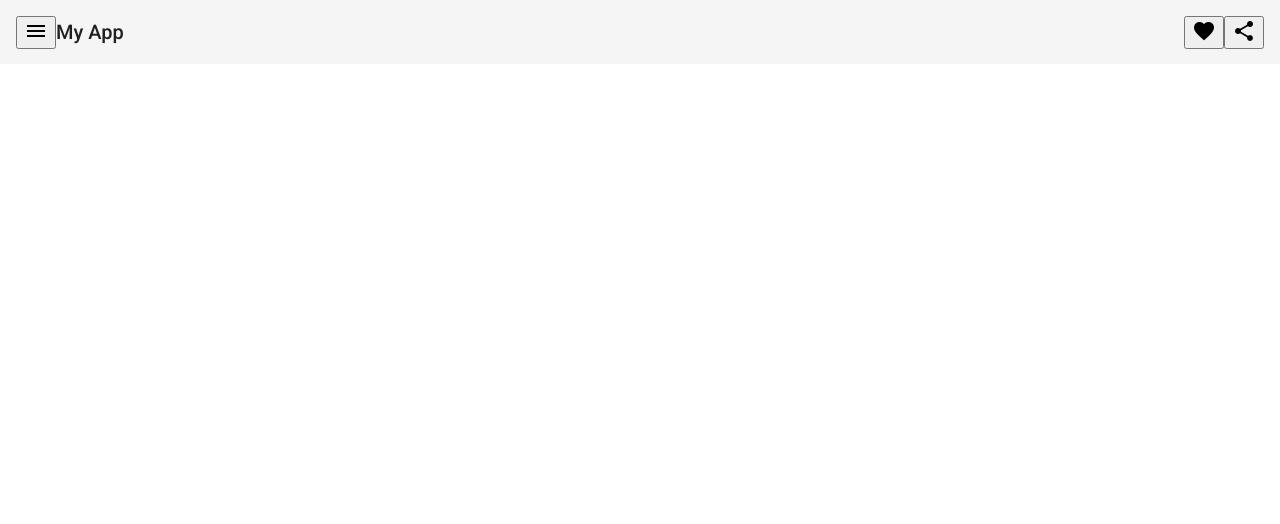
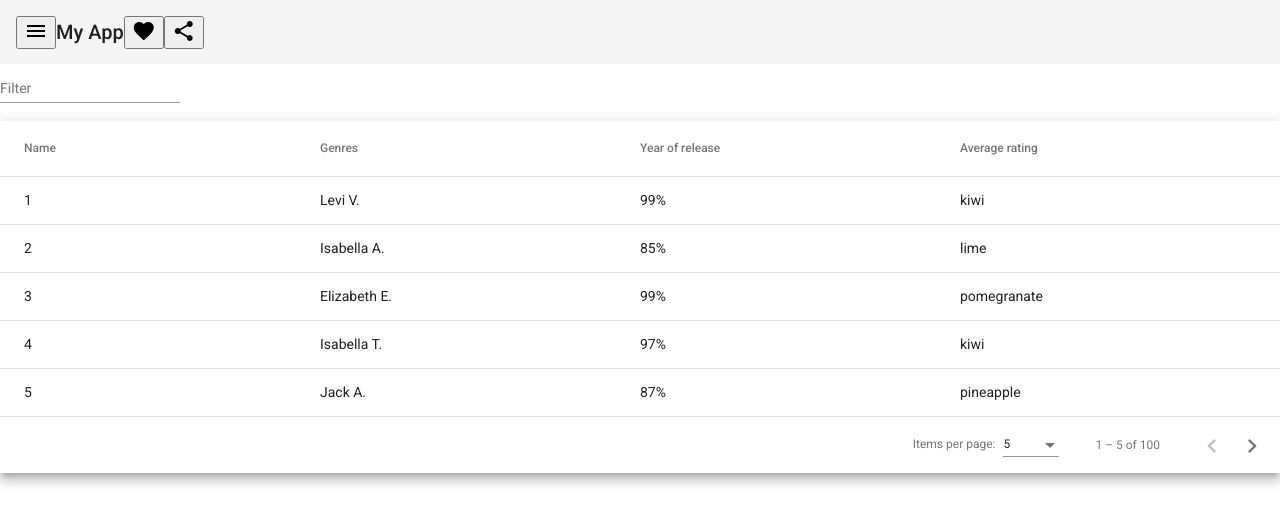
Before and after one commit to sumedhsalvi/optamo-coding-task, an Angular app in the folder movies-search-engine-ui/: page / in a window 1280 px wide. Shown: the top 524 px of the page. Built offline with nearby package versions, Linux system fonts and the light colour scheme.

Commit message:
Added data display and nav toolbar componet

```diff
--- a/movies-search-engine-ui/src/app/dashboard/dashboard.component.html
+++ b/movies-search-engine-ui/src/app/dashboard/dashboard.component.html
@@ -1,21 +1,11 @@
 <!-- Navigation Toolbar START -->
-<mat-toolbar>
-  <button mat-icon-button class="example-icon" aria-label="Example icon-button with menu icon">
-   <mat-icon>menu</mat-icon>
- </button>
- <span>My App</span>
- <span class="example-spacer"></span>
- <button mat-icon-button class="example-icon favorite-icon" aria-label="Example icon-button with heart icon">
-   <mat-icon>favorite</mat-icon>
- </button>
- <button mat-icon-button class="example-icon" aria-label="Example icon-button with share icon">
-  <mat-icon>share</mat-icon>
-</button>
-</mat-toolbar>
+<app-nav-toolbar></app-nav-toolbar>
 <!-- Navigation Toolbar END -->
 
-<div>
+<div class="panel-container">
   <div class="left-panel"></div>
-  <div class="center-panel"></div>
+  <div class="center-panel">
+    <app-data-display-panel></app-data-display-panel>
+  </div>
   <div class="right-panel"></div>
 </div>
--- a/movies-search-engine-ui/src/app/dashboard/dashboard.component.scss
+++ b/movies-search-engine-ui/src/app/dashboard/dashboard.component.scss
@@ -1,3 +1,11 @@
 .example-spacer {
   flex: 1 1 auto;
 }
+
+.panel-container {
+  display: flex;
+}
+
+.center-panel {
+  flex-grow: 4;
+}
--- /dev/null
+++ b/movies-search-engine-ui/src/app/data-display-panel/data-display-panel.component.html
@@ -0,0 +1,43 @@
+<mat-form-field>
+  <mat-label>Filter</mat-label>
+  <input matInput (keyup)="applyFilter($event)" placeholder="Ex. Mia" #input>
+</mat-form-field>
+
+<div class="mat-elevation-z8">
+  <table mat-table [dataSource]="dataSource" matSort>
+
+    <!-- Name Column -->
+    <ng-container matColumnDef="id">
+      <th mat-header-cell *matHeaderCellDef mat-sort-header> Name </th>
+      <td mat-cell *matCellDef="let row"> {{row.id}} </td>
+    </ng-container>
+
+    <!-- Year of release Column -->
+    <ng-container matColumnDef="progress">
+      <th mat-header-cell *matHeaderCellDef mat-sort-header> Year of release </th>
+      <td mat-cell *matCellDef="let row"> {{row.progress}}% </td>
+    </ng-container>
+
+    <!-- Genres Column -->
+    <ng-container matColumnDef="name">
+      <th mat-header-cell *matHeaderCellDef mat-sort-header> Genres </th>
+      <td mat-cell *matCellDef="let row"> {{row.name}} </td>
+    </ng-container>
+
+    <!-- Average rating Column -->
+    <ng-container matColumnDef="fruit">
+      <th mat-header-cell *matHeaderCellDef mat-sort-header> Average rating </th>
+      <td mat-cell *matCellDef="let row"> {{row.fruit}} </td>
+    </ng-container>
+
+    <tr mat-header-row *matHeaderRowDef="displayedColumns"></tr>
+    <tr mat-row *matRowDef="let row; columns: displayedColumns;"></tr>
+
+    <!-- Row shown when there is no matching data. -->
+    <tr class="mat-row" *matNoDataRow>
+      <td class="mat-cell" colspan="4">No data matching the filter "{{input.value}}"</td>
+    </tr>
+  </table>
+
+  <mat-paginator [pageSizeOptions]="[5, 10, 25, 100]" aria-label="Select page of users"></mat-paginator>
+</div>
--- /dev/null
+++ b/movies-search-engine-ui/src/app/data-display-panel/data-display-panel.component.scss
@@ -0,0 +1,12 @@
+table {
+  width: 100%;
+}
+
+.mat-mdc-form-field {
+  font-size: 14px;
+  width: 100%;
+}
+
+td, th {
+  width: 25%;
+}
--- /dev/null
+++ b/movies-search-engine-ui/src/app/data-display-panel/data-display-panel.component.ts
@@ -0,0 +1,91 @@
+import { AfterViewInit, Component, ViewChild } from '@angular/core';
+
+import { MatPaginator } from '@angular/material/paginator';
+import { MatSort } from '@angular/material/sort';
+import { MatTableDataSource } from '@angular/material/table';
+
+
+
+/** Constants used to fill up our data base. */
+const FRUITS: string[] = [
+  'blueberry',
+  'lychee',
+  'kiwi',
+  'mango',
+  'peach',
+  'lime',
+  'pomegranate',
+  'pineapple',
+];
+const NAMES: string[] = [
+  'Maia',
+  'Asher',
+  'Olivia',
+  'Atticus',
+  'Amelia',
+  'Jack',
+  'Charlotte',
+  'Theodore',
+  'Isla',
+  'Oliver',
+  'Isabella',
+  'Jasper',
+  'Cora',
+  'Levi',
+  'Violet',
+  'Arthur',
+  'Mia',
+  'Thomas',
+  'Elizabeth',
+];
+
+@Component({
+  selector: 'app-data-display-panel',
+  templateUrl: './data-display-panel.component.html',
+  styleUrls: ['./data-display-panel.component.scss']
+})
+export class DataDisplayPanelComponent implements AfterViewInit {
+  displayedColumns: string[] = ['id', 'name', 'progress', 'fruit'];
+  dataSource: MatTableDataSource<UserData>;
+
+  @ViewChild(MatPaginator) paginator: MatPaginator;
+  @ViewChild(MatSort) sort: MatSort;
+
+  constructor() {
+    // Create 100 users
+    const users = Array.from({length: 100}, (_, k) => createNewUser(k + 1));
+
+    // Assign the data to the data source for the table to render
+    this.dataSource = new MatTableDataSource(users);
+  }
+
+  ngAfterViewInit() {
+    this.dataSource.paginator = this.paginator;
+    this.dataSource.sort = this.sort;
+  }
+
+  applyFilter(event: Event) {
+    const filterValue = (event.target as HTMLInputElement).value;
+    this.dataSource.filter = filterValue.trim().toLowerCase();
+
+    if (this.dataSource.paginator) {
+      this.dataSource.paginator.firstPage();
+    }
+  }
+}
+
+/** Builds and returns a new User. */
+function createNewUser(id: number): UserData {
+  const name =
+    NAMES[Math.round(Math.random() * (NAMES.length - 1))] +
+    ' ' +
+    NAMES[Math.round(Math.random() * (NAMES.length - 1))].charAt(0) +
+    '.';
+
+  return {
+    id: id.toString(),
+    name: name,
+    progress: Math.round(Math.random() * 100).toString(),
+    fruit: FRUITS[Math.round(Math.random() * (FRUITS.length - 1))],
+  };
+}
--- /dev/null
+++ b/movies-search-engine-ui/src/app/model/movie-avg-rating-data.ts
@@ -0,0 +1,6 @@
+export interface MovieAvgRatingData {
+  name: string;
+  YOR: string;
+  genres: string;
+  avgRating: number;
+}
--- /dev/null
+++ b/movies-search-engine-ui/src/app/nav-toolbar/nav-toolbar.component.html
@@ -0,0 +1,13 @@
+<mat-toolbar>
+  <button mat-icon-button class="example-icon" aria-label="Example icon-button with menu icon">
+   <mat-icon>menu</mat-icon>
+ </button>
+ <span>My App</span>
+ <span class="example-spacer"></span>
+ <button mat-icon-button class="example-icon favorite-icon" aria-label="Example icon-button with heart icon">
+   <mat-icon>favorite</mat-icon>
+ </button>
+ <button mat-icon-button class="example-icon" aria-label="Example icon-button with share icon">
+  <mat-icon>share</mat-icon>
+</button>
+</mat-toolbar>
--- /dev/null
+++ b/movies-search-engine-ui/src/app/nav-toolbar/nav-toolbar.component.ts
@@ -0,0 +1,15 @@
+import { Component, OnInit } from '@angular/core';
+
+@Component({
+  selector: 'app-nav-toolbar',
+  templateUrl: './nav-toolbar.component.html',
+  styleUrls: ['./nav-toolbar.component.scss']
+})
+export class NavToolbarComponent implements OnInit {
+
+  constructor() { }
+
+  ngOnInit(): void {
+  }
+
+}
--- a/movies-search-engine-ui/tsconfig.json
+++ b/movies-search-engine-ui/tsconfig.json
@@ -21,7 +21,8 @@
     "lib": [
       "es2020",
       "dom"
-    ]
+    ],
+    "strictPropertyInitialization": false
   },
   "angularCompilerOptions": {
     "enableI18nLegacyMessageIdFormat": false,
```
Also changed, not shown: movies-search-engine-ui/src/app/app.module.ts (+16 -2 lines), movies-search-engine-ui/src/app/nav-toolbar/nav-toolbar.component.scss (added), 2 other files (tests, documents, lock files or other folders).
